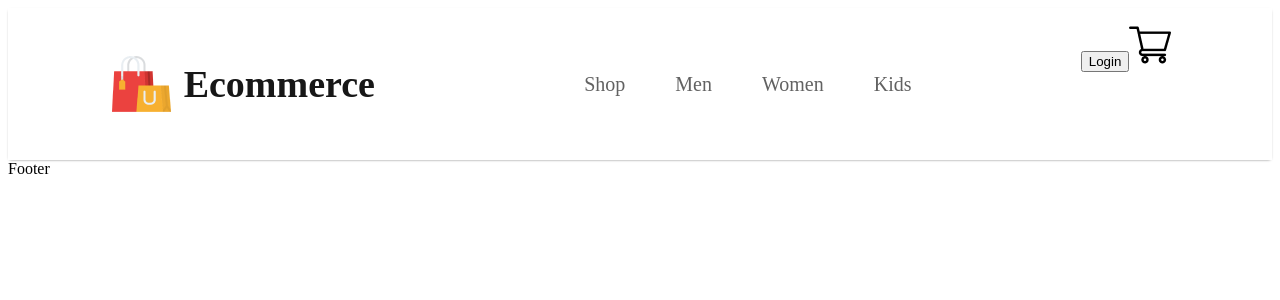
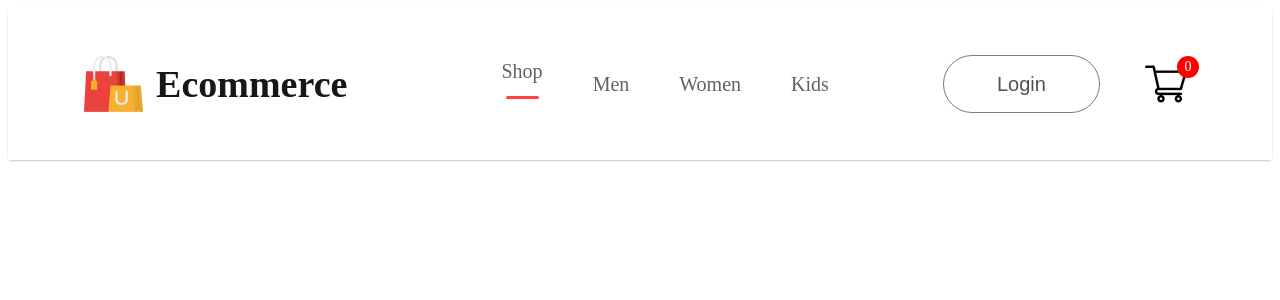
Before and after one commit to Patrickodey360coder/mern-ecommerce, a React (Vite) app: page / in a window 1280 px wide. Shown: the top 300 px of the page. Built offline with nearby package versions, Linux system fonts and the light colour scheme.

Commit message:
added state management to navbar

```diff
--- a/src/Components/Footer/Footer.tsx
+++ b/src/Components/Footer/Footer.tsx
@@ -2,7 +2,7 @@
 
 const Footer = () => {
   return (
-    <div>Footer</div>
+    <div></div>
   )
 }
 
--- a/src/Components/Navbar/Navbar.css
+++ b/src/Components/Navbar/Navbar.css
@@ -26,3 +26,57 @@
   font-size: 20px;
   font-weight: 500;
 }
+
+.nav-menu li {
+  display: flex;
+  flex-direction: column;
+  align-items: center;
+  justify-content: center;
+  gap: 3px;
+  cursor: pointer;
+}
+
+.nav-menu hr {
+  border: none;
+  width: 80%;
+  height: 3px;
+  border-radius: 10px;
+  background: #FF4141;
+}
+
+.nav-login-cart {
+  display: flex;
+  align-items: center;
+  gap: 45px;
+}
+
+.nav-login-cart button {
+  width: 157px;
+  height: 58px;
+  outline: none;
+  border: 1px solid #7A7A7A;
+  border-radius: 75px;
+  color: #515151;
+  font-size: 20px;
+  font-weight: 500;
+  background: white;
+  cursor: pointer;
+}
+
+.nav-login-cart button:active {
+  background: #f3f3f3;
+}
+
+.nav-cart-count {
+  width: 22px;
+  height: 22px;
+  display: flex;
+  justify-content: center;
+  align-items: center;
+  margin-top: -35px;
+  margin-left: -55px;
+  border-radius: 11px;
+  font-size: 14px;
+  background: red;
+  color: white;
+}
--- a/src/Components/Navbar/Navbar.tsx
+++ b/src/Components/Navbar/Navbar.tsx
@@ -1,9 +1,11 @@
 import './Navbar.css';
 import logo from '../../assets/logo.png'
 import cart_icon from '../../assets/cart_icon.png'
+import { useState } from 'react';
 
 
 const Navbar = () => {
+  const [ menu, setMenu] = useState<string>("shop")
   return (
     <div className='navbar'>
       <div className="nav-logo">
@@ -12,15 +14,16 @@
       </div>
 
       <ul className='nav-menu'>
-        <li>Shop</li>
-        <li>Men</li>
-        <li>Women</li>
-        <li>Kids</li>
+        <li onClick={() => {setMenu("shop")}}>Shop { menu === "shop" ? <hr /> : <></> }</li>
+        <li onClick={() => {setMenu("men")}}>Men { menu === "men" ? <hr /> : <></> }</li>
+        <li onClick={() => {setMenu("women")}}>Women { menu === "women" ? <hr /> : <></> }</li>
+        <li onClick={() => {setMenu("kids")}}>Kids { menu === "kids" ? <hr /> : <></> }</li>
       </ul>
 
       <div className="nav-login-cart">
         <button>Login</button>
         <img src={cart_icon} alt="cart" />
+        <div className='nav-cart-count'>0</div>
       </div>
     </div>
   )
```
